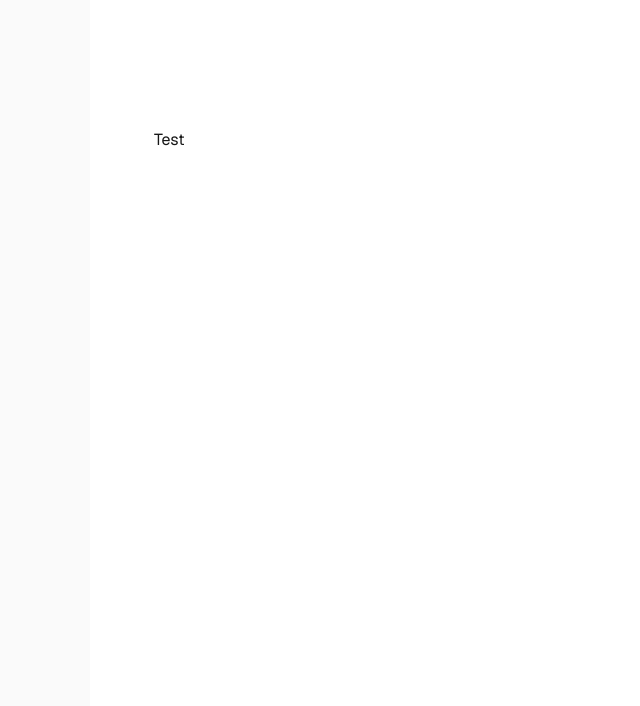
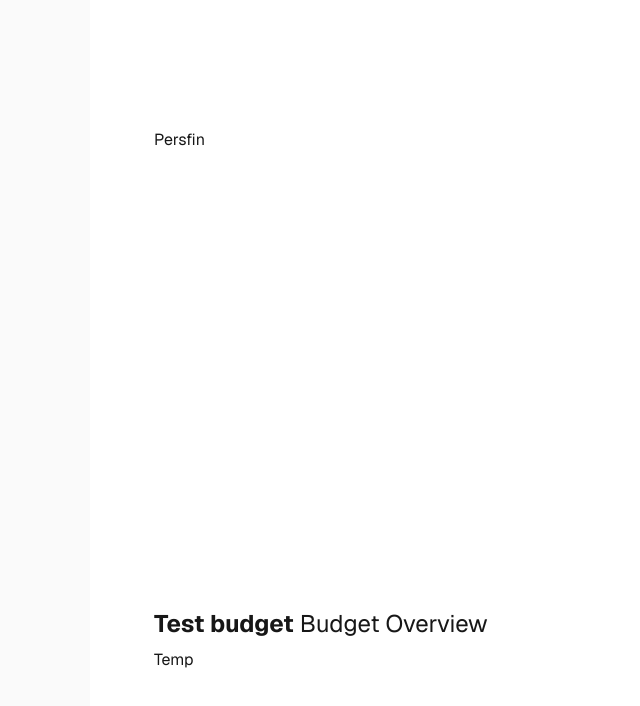
Before and after one commit to joacand/persfin, a Next.js app: page / in a window 1280 px wide. Shown: the top 706 px of the page, without its empty margins (166-806 px from the left). Built offline with nearby package versions, Linux system fonts and the light colour scheme.

Commit message:
Add models and concepts

```diff
--- /dev/null
+++ b/app/Components/Budget.tsx
@@ -0,0 +1,22 @@
+"use client";
+
+import { useState } from "react";
+import { UserBudget } from "../Models/account";
+
+export default function BudgetView() {
+    const [userBudget, setUserBudget] = useState<UserBudget>(
+        {
+            name: "Test budget",
+            accounts: [],
+            transactions: []
+        });
+
+    if (!userBudget) { return <p>Loading...</p> }
+
+    return (
+        <div className="flex gap-2 flex-col">
+            <h1 className="text-2xl"><strong>{userBudget.name}</strong> Budget Overview</h1>
+            <p>Temp</p>
+        </div>
+    );
+}
--- /dev/null
+++ b/app/Models/account.ts
@@ -0,0 +1,48 @@
+export type UserBudget = {
+    name: string;
+    accounts: Account[];
+
+    // List of all transactions made. A transaction is validated before accepted.
+    // Views can be built from this to list account values and A=E+L.
+    transactions: Transaction[];
+}
+
+export type Account = {
+    name: string;
+    description: string;
+    type: AccountType;
+}
+
+// Transaction (debit and credit) between at least two accounts.
+// Invariant: Sum of debit equals the sum of credits.
+export type Transaction = {
+    date: Date;
+    description?: string;
+
+    // At least two with separate accounts.
+    entries: Entry[];
+}
+
+export type Entry = {
+    type: ModifierType;
+    account: Account;
+    amount: number;
+}
+
+// Actions for the reducer
+export type BudgetAction =
+    | { type: "ADD_TRANSACTION", transaction: Transaction }
+    | { type: "ADD_TRANSACTIONS", transactions: Transaction[] }
+    | { type: "REVERT_TRANSACTION", transaction: Transaction } // Reverts a transaction by adding a new transaction with opposite entries.
+    | { type: "ADD_ACCOUNT", account: Account }
+    | { type: "UPDATE_ACCOUNT", account: Account } // Type changes not allowed.
+    | { type: "REMOVE_ACCOUNT", account: Account } // Only allowed if no transactions exist for this account.
+
+export type ModifierType = "Debit" | "Credit";
+
+export type AccountType =
+    | { type: "Asset" }
+    | { type: "Liability" }
+    | { type: "Equity" }
+    | { type: "Revenue" }
+    | { type: "Expense" };
--- /dev/null
+++ b/app/Services/accountReducer.ts
@@ -0,0 +1,5 @@
+import { BudgetAction, UserBudget } from "../Models/account";
+
+export function accountReducer(state: UserBudget, action: BudgetAction): UserBudget {
+    return state;
+}
--- a/app/page.tsx
+++ b/app/page.tsx
@@ -1,10 +1,13 @@
 "use client";
+
+import Budget from "./Components/Budget";
 
 export default function Home() {
   return (
     <div className="flex min-h-screen items-center justify-center bg-zinc-50 font-sans dark:bg-black">
       <main className="flex min-h-screen w-full max-w-3xl flex-col items-center justify-between py-32 px-16 bg-white dark:bg-black sm:items-start">
-        <p>Test</p>
+        <p>Persfin</p>
+        <Budget />
       </main>
     </div>
   );
```
